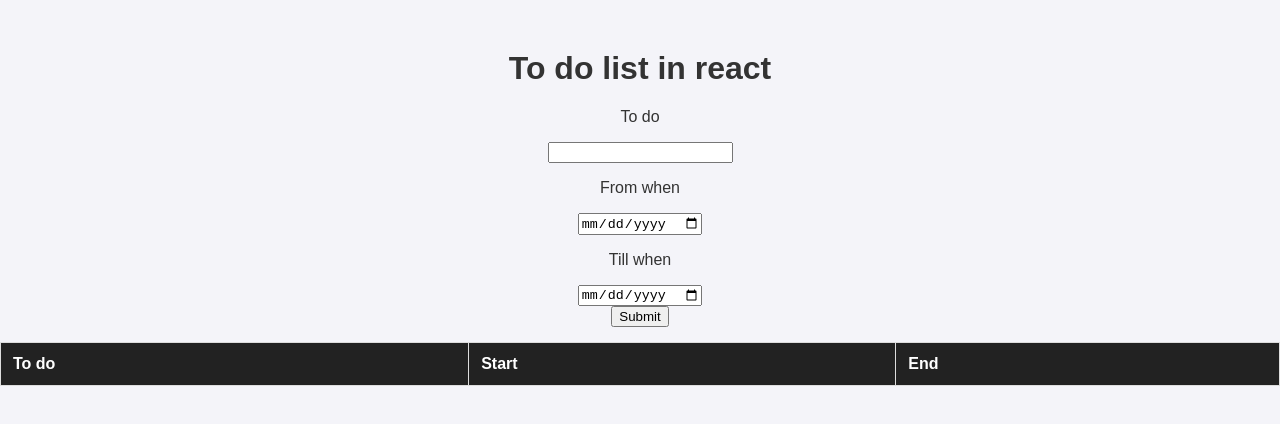
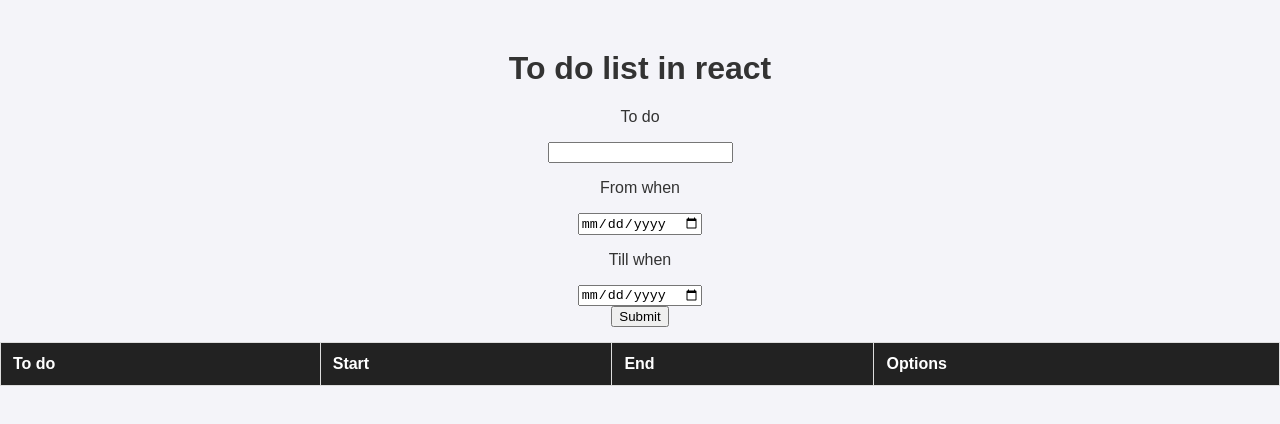
Before and after one commit to bakkins/react-to-do-list, a React (Vite) app: page / in a window 1280 px wide. Shown: the top 424 px of the page. Built offline with nearby package versions, Linux system fonts and the light colour scheme.

Commit message:
style: add options column to table header

```diff
--- a/src/App.jsx
+++ b/src/App.jsx
@@ -23,6 +23,8 @@ export default function App() {
   };
 
 
+
+
   return (
     <div style={{ textAlign: 'center', marginTop: '50px', fontFamily: 'sans-serif' }}>
       <h1>To do list in react</h1>
@@ -42,6 +44,7 @@ export default function App() {
             <th style={{ padding: '12px', border: '1px solid #ddd' }}>To do</th>
             <th style={{ padding: '12px', border: '1px solid #ddd' }}>Start</th>
             <th style={{ padding: '12px', border: '1px solid #ddd' }}>End</th>
+            <th style={{ padding: '12px', border: '1px solid #ddd' }}>Options</th>
           </tr>
         </thead>
         <tbody>
```
